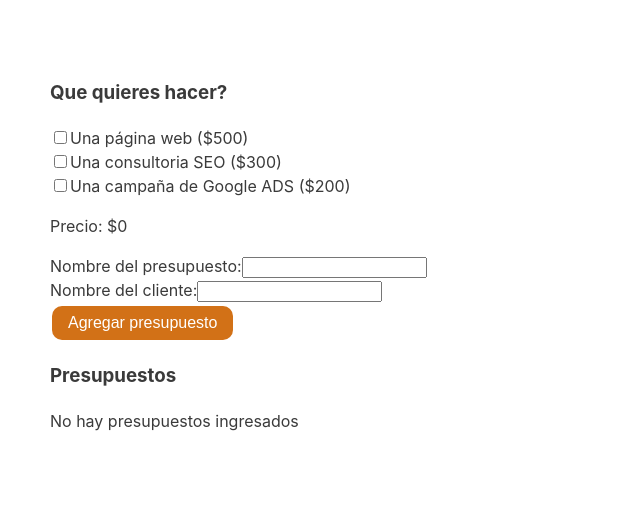
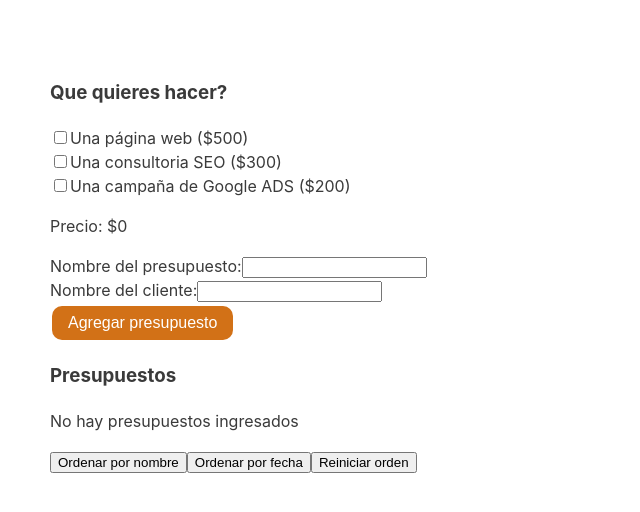
Before and after one commit to psdurbano/Sprint-7.-React-II, a React (Vite) app: page /App in a window 1280 px wide. Shown: the top 512 px of the page, without its empty margins (0-640 px from the left). Built offline with nearby package versions, Linux system fonts and the light colour scheme.

Commit message:
exercise 8

```diff
--- a/src/App.jsx
+++ b/src/App.jsx
@@ -73,6 +73,7 @@ function App() {
   const [nombrePresupuesto, setNombrePresupuesto] = useState("");
   const [nombreCliente, setNombreCliente] = useState("");
   const [presupuestos, setPresupuestos] = useState([]);
+  const [orden, setOrden] = useState('default');
 
   const handleCheckboxChange = (event) => {
     const { name, checked } = event.target;
@@ -132,6 +133,21 @@ function App() {
 
     return total;
   };
+
+  const sortByName = () => {
+    setOrden('name');
+    setPresupuestos([...presupuestos].sort((a, b) => a.nombrePresupuesto.localeCompare(b.nombrePresupuesto)))
+  }
+
+  const sortByDate = () => {
+    setOrden('date');
+    setPresupuestos([...presupuestos].sort((a, b) => new Date(b.fecha) - new Date(a.fecha)))
+  }
+
+  const resetSort = () => {
+    setOrden('default');
+    setPresupuestos([...presupuestos])
+  }
 
   useEffect(() => {
     const serviciosGuardados = localStorage.getItem("servicios");
@@ -228,6 +244,11 @@ function App() {
       <div>
         <h3>Presupuestos</h3>
         {presupuestos.length === 0 && <p>No hay presupuestos ingresados</p>}
+        <div className="sort-buttons">
+          <button onClick={sortByName}>Ordenar por nombre</button>
+          <button onClick={sortByDate}>Ordenar por fecha</button>
+          <button onClick={resetSort}>Reiniciar orden</button>
+        </div>
         {presupuestos.map((presupuesto) => (
           <div key={presupuesto.fecha}>
             <h4>{presupuesto.nombrePresupuesto}</h4>
```
